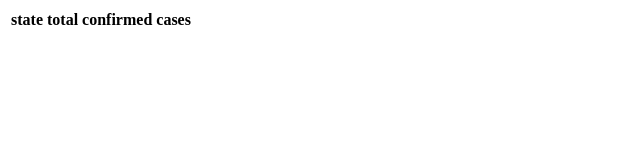
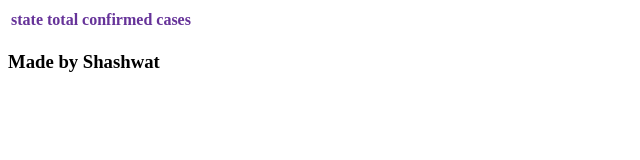
Before and after one commit to techsavvyash/CovidTracker, a website: page public/index.html in a window 1280 px wide. Shown: the whole page, without its empty margins (0-640 px from the left). Drawn offline with Linux system fonts and the light colour scheme; no server answers.

Commit message:
Vercel update

```diff
--- a/public/index.html
+++ b/public/index.html
@@ -6,6 +6,9 @@
   <meta name="viewport" content="width=device-width, initial-scale=1.0">
   <title>Document</title>
   <style>
+    th{
+      color:rebeccapurple;
+    }
     td {
       border: 1px solid black
     }
@@ -20,6 +23,7 @@
     </tr>
 
   </table>
+  <h3>Made by Shashwat</h3>
   <script>
     fetch("https://api.rootnet.in/covid19-in/stats/latest%22").then((res) => res.json()).then(resp => {
       console.log(resp)
```
